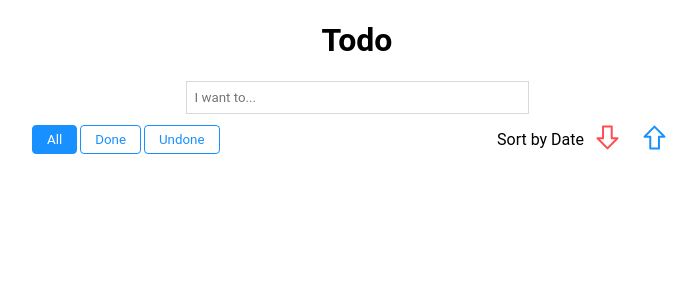
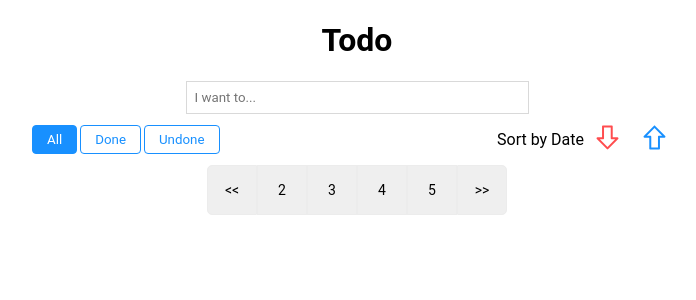
Before and after one commit to freedmih/freedmih.github.io, a React (Create React App) app in the folder front-end/: page / in a window 1280 px wide. Shown: the top 300 px of the page, without its empty margins (283-979 px from the left). Built offline with nearby package versions, Linux system fonts and the light colour scheme.

Commit message:
Pagination

```diff
--- a/front-end/src/App.css
+++ b/front-end/src/App.css
@@ -161,3 +161,9 @@ input:focus {
   padding: 4px;
   width: 100%;
 }
+
+.button-pag-selected  {
+  background-color: #1890ff;
+  color: white;
+  border-color: #1890ff;
+}
--- a/front-end/src/App.js
+++ b/front-end/src/App.js
@@ -13,7 +13,7 @@ function App() {
   const [titleTask, setTitleTask] = useState('');
   const [index, setIndex] = useState(0);
   const [filter, setFilter] = useState(0);
-  const [activePage, setActivePage] = useState(0);
+  const [page, setPage] = useState(0);
 
   const {
     todos,
@@ -47,7 +47,8 @@ function App() {
     setFilter(current);
   }
 
-  const footer = todos.length > 5 ? <Pagination activePage={activePage}/> : <></>
+  //const footer = todos.length > 5 ? <Pagination activePage={activePage}/> : <></>
+  const footer = <Pagination count={todos.length} activePage={page} setActivePage={setPage}/>
 
   return (
     <div className="App">
@@ -63,7 +64,7 @@ function App() {
         </div>
         <SortButtons sortUp={sortByDateUp} sortDown={sortByDateDown} />
       </div>
-      <TaskList tasks={todos} deleteTask={deleteTodo} changeStatus={changeStatus} filter={filter} page={activePage} saveTitle={saveTitle} />
+      <TaskList tasks={todos} deleteTask={deleteTodo} changeStatus={changeStatus} filter={filter} page={page} saveTitle={saveTitle} />
       {footer}
     </div>
   );
--- a/front-end/src/components/Pagination.jsx
+++ b/front-end/src/components/Pagination.jsx
@@ -1,15 +1,30 @@
-export default function Pagination( { count }) {
+export default function Pagination( { count, activePage, setActivePage }) {
 
-    const pages = Math.ceil(count / 5)
-    //console.log(count, pages)
+    const siblingCount = 5;
+    const totalPageNumbers = siblingCount + 5;
+    const leftSiblingIndex = Math.max(activePage - siblingCount, 1);
+    const rightSiblingIndex = Math.min(
+        activePage + siblingCount,
+        totalPageNumbers
+    );
+    const lastPageIndex = Math.min(Math.ceil(count / 5), rightSiblingIndex);
+
+    let leftPageStart = leftSiblingIndex
+    let rightPageStart = rightSiblingIndex
+
+    let pageButtons = [];
+
+    for(let i = leftPageStart; i < rightPageStart; i++) {
+        pageButtons.push(<button className={i === activePage ? "button-pag-selected" : ""} onClick={() => setActivePage(i)}>{i + 1}</button>)
+    }
 
     return (
         <div class="pagination">
-            <button>{'<<'}</button>
-            {
+            <button onClick={() => setActivePage(0)}>{'<<'}</button>
 
-            }
-            <button>{'>>'}</button>
+        {pageButtons}
+
+            <button onClick={() => setActivePage(1)}>{'>>'}</button>
         </div>
     )
 }
--- a/front-end/src/components/TaskList.jsx
+++ b/front-end/src/components/TaskList.jsx
@@ -5,20 +5,19 @@ const PAGE_SIZE = 5;
 export default function TaskList({ tasks, deleteTask, changeStatus, filter, page, saveTitle }) {
 
     const needToShow = (status) => {
-        if(filter === 0) return true;
-        else if(filter === 1 && status) return true;
-        else if(filter === 2 && !status) return true;
+        if (filter === 0) return true;
+        else if (filter === 1 && status) return true;
+        else if (filter === 2 && !status) return true;
         return false;
     }
 
     return (
         <div className="Tasks">
             {
-                tasks.filter(x => needToShow(x.isDone)).slice(page * PAGE_SIZE, page * PAGE_SIZE + PAGE_SIZE).map((task, index) =>
-                    <Task key={task.id} id={task.id} title={task.title} date={task.date} deleteCallback={deleteTask} changeStatus={changeStatus} isDone={task.isDone}
-                        saveTitle={saveTitle}
-
-                    />)
+                tasks.filter(task => needToShow(task.isDone)).slice(page * PAGE_SIZE, page * PAGE_SIZE + PAGE_SIZE).map((task, index) =>
+                <Task key={task.id} id={task.id} title={task.title} date={task.date} deleteCallback={deleteTask} changeStatus={changeStatus} isDone={task.isDone}
+                    saveTitle={saveTitle}
+                />)
             }
         </div>
     )
--- a/front-end/src/hooks/useTaskState.jsx
+++ b/front-end/src/hooks/useTaskState.jsx
@@ -33,6 +33,6 @@ export default initialValue => {
             const idx = todos.findIndex(task => task.id === todoIndex);
             newTodos[idx].title = newTitle;
             setTodos(newTodos);
-        }
+        },
     };
 };
```
